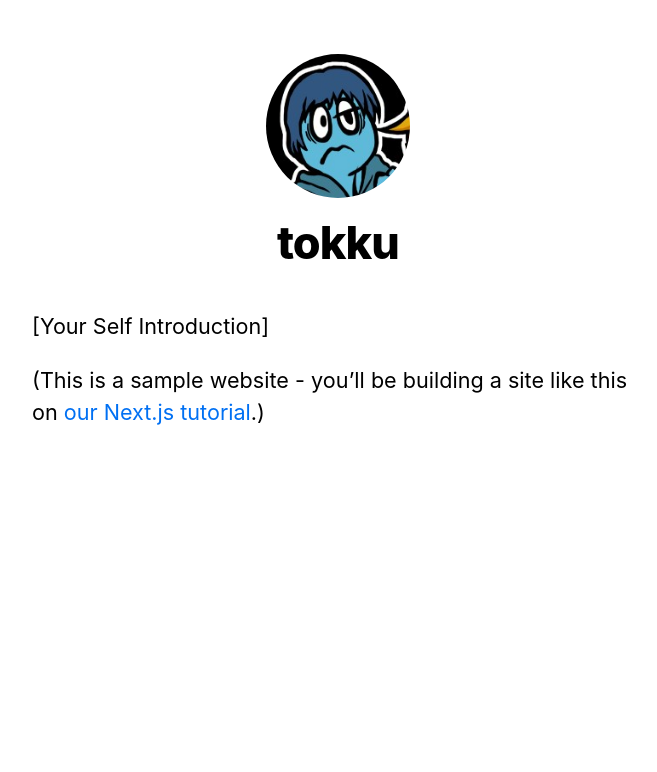
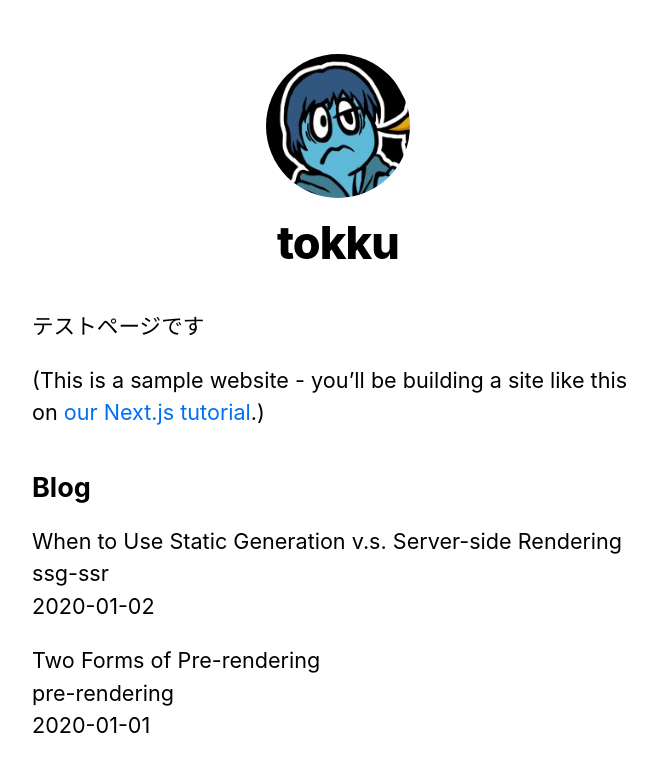
Before and after one commit to tokku5552/nextjs-blog, a Next.js app: page / in a window 1280 px wide. Shown: the top 772 px of the page, without its empty margins (302-959 px from the left). Built offline with nearby package versions, Linux system fonts and the light colour scheme.

Commit message:
done pre-rendering

```diff
--- /dev/null
+++ b/lib/posts.js
@@ -0,0 +1,37 @@
+import fs from "fs";
+import path from "path";
+import matter from "gray-matter";
+
+const postsDirectory = path.join(process.cwd(), "posts");
+
+export function getSortedPostsData() {
+  // Get file names under /posts
+  const fileNames = fs.readdirSync(postsDirectory);
+  const allPostsData = fileNames.map((fileName) => {
+    // Remove ".md" from file name to get id
+    const id = fileName.replace(/\.md$/, "");
+
+    // Read markdown file as string
+    const fullPath = path.join(postsDirectory, fileName);
+    const fileContents = fs.readFileSync(fullPath, "utf8");
+
+    // Use gray-matter to parse the post metadata section
+    const matterResult = matter(fileContents);
+
+    // Combine the data with the id
+    return {
+      id,
+      ...matterResult.data,
+    };
+  });
+  // Sort posts by date
+  return allPostsData.sort(({ date: a }, { date: b }) => {
+    if (a < b) {
+      return 1;
+    } else if (a > b) {
+      return -1;
+    } else {
+      return 0;
+    }
+  });
+}
--- a/package.json
+++ b/package.json
@@ -8,6 +8,7 @@
     "start": "next start"
   },
   "dependencies": {
+    "gray-matter": "^4.0.3",
     "next": "^10.0.0",
     "react": "17.0.1",
     "react-dom": "17.0.1"
--- a/pages/index.tsx
+++ b/pages/index.tsx
@@ -1,20 +1,45 @@
 import Head from "next/head";
 import Layout, { siteTitle } from "../components/layout";
 import utilStyles from "../styles/utils.module.css";
+import { getSortedPostsData } from "../lib/posts";
 
-export default function Home() {
+export async function getStaticProps() {
+  const allPostsData = getSortedPostsData();
+  return {
+    props: {
+      allPostsData,
+    },
+  };
+}
+
+export default function Home({ allPostsData }) {
   return (
     <Layout home>
       <Head>
         <title>{siteTitle}</title>
       </Head>
       <section className={utilStyles.headingMd}>
-        <p>[Your Self Introduction]</p>
+        <p>テストページです</p>
+
         <p>
           (This is a sample website - you’ll be building a site like this on{" "}
           <a href="https://nextjs.org/learn">our Next.js tutorial</a>.)
         </p>
       </section>
+      <section className={`${utilStyles.headingMd} ${utilStyles.padding1px}`}>
+        <h2 className={utilStyles.headingLg}>Blog</h2>
+        <ul className={utilStyles.list}>
+          {allPostsData.map(({ id, date, title }) => (
+            <li className={utilStyles.listItem} key={id}>
+              {title}
+              <br />
+              {id}
+              <br />
+              {date}
+            </li>
+          ))}
+        </ul>
+      </section>
     </Layout>
   );
 }
--- /dev/null
+++ b/posts/pre-rendering.md
@@ -0,0 +1,11 @@
+---
+title: "Two Forms of Pre-rendering"
+date: "2020-01-01"
+---
+
+Next.js has two forms of pre-rendering: **Static Generation** and **Server-side Rendering**. The difference is in **when** it generates the HTML for a page.
+
+- **Static Generation** is the pre-rendering method that generates the HTML at **build time**. The pre-rendered HTML is then _reused_ on each request.
+- **Server-side Rendering** is the pre-rendering method that generates the HTML on **each request**.
+
+Importantly, Next.js lets you **choose** which pre-rendering form to use for each page. You can create a "hybrid" Next.js app by using Static Generation for most pages and using Server-side Rendering for others.
--- /dev/null
+++ b/posts/ssg-ssr.md
@@ -0,0 +1,19 @@
+---
+title: "When to Use Static Generation v.s. Server-side Rendering"
+date: "2020-01-02"
+---
+
+We recommend using **Static Generation** (with and without data) whenever possible because your page can be built once and served by CDN, which makes it much faster than having a server render the page on every request.
+
+You can use Static Generation for many types of pages, including:
+
+- Marketing pages
+- Blog posts
+- E-commerce product listings
+- Help and documentation
+
+You should ask yourself: "Can I pre-render this page **ahead** of a user's request?" If the answer is yes, then you should choose Static Generation.
+
+On the other hand, Static Generation is **not** a good idea if you cannot pre-render a page ahead of a user's request. Maybe your page shows frequently updated data, and the page content changes on every request.
+
+In that case, you can use **Server-Side Rendering**. It will be slower, but the pre-rendered page will always be up-to-date. Or you can skip pre-rendering and use client-side JavaScript to populate data.
--- a/tsconfig.json
+++ b/tsconfig.json
@@ -22,7 +22,7 @@
     "next-env.d.ts",
     "**/*.ts",
     "**/*.tsx"
-, "pages/_app.js", "components/layout.js"  ],
+, "pages/_app.js", "components/layout.js", "pages/posts/first-post.jsx", "lib/posts.js"  ],
   "exclude": [
     "node_modules"
   ]
```
Also changed, not shown: pages/posts/first-post.jsx (renamed from pages/posts/first-post.tsx), 2 other files (tests, documents, lock files or other folders).
